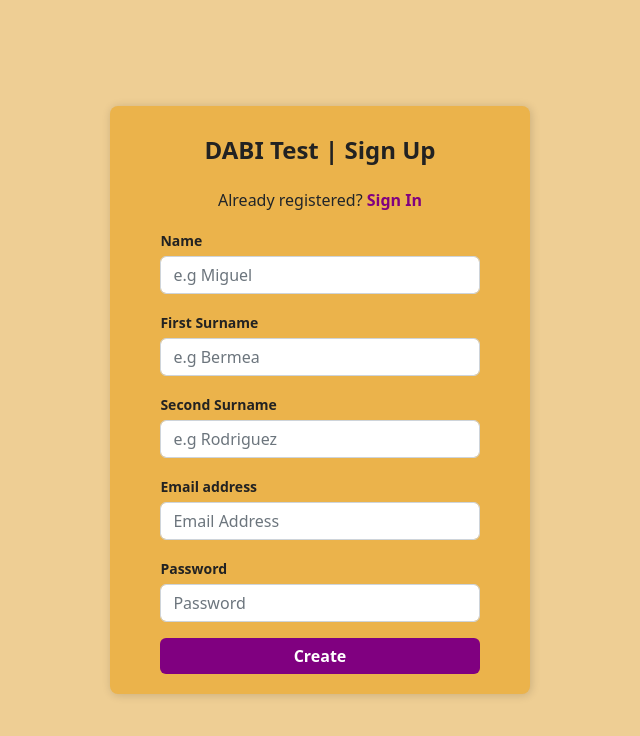
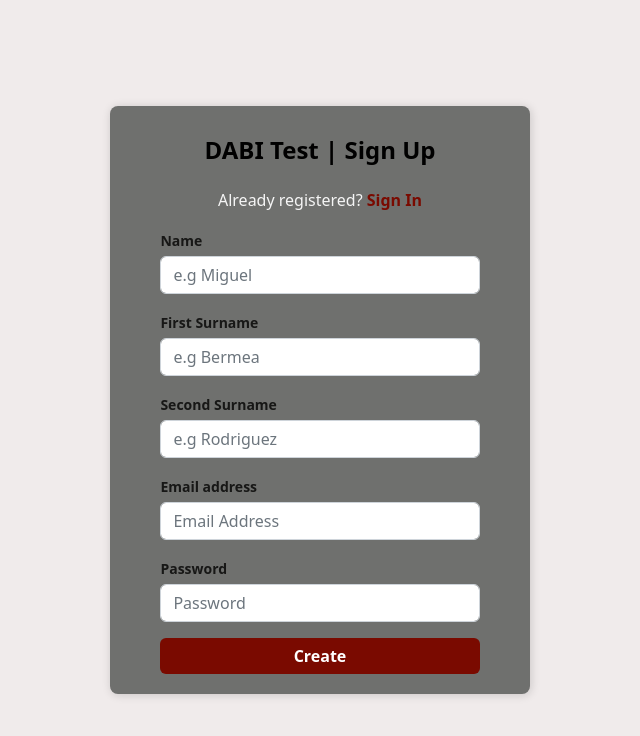
Before and after one commit to BonillaDABI/DurandalTest, a React (Create React App) app in the folder client/durandaltest/: page / in a window 1280 px wide. Both pictures are taken after a click on the element "Sign Up". Shown: the top 736 px of the page, without its empty margins (320-960 px from the left). Built offline with nearby package versions, Linux system fonts and the light colour scheme.

Commit message:
Small update of frontend
CSS Update

```diff
--- a/client/durandaltest/src/App.css
+++ b/client/durandaltest/src/App.css
@@ -3,7 +3,7 @@
 }
 
 body {
-  background-color: #EECE94;
+  background-color: #F0EBEB;
 }
 
 .Auth-form-container {
@@ -12,6 +12,7 @@ body {
   align-items: center;
   width: 100vw;
   height: 100vh;
+  color: whitesmoke;
 }
 
 .Auth-form {
@@ -20,7 +21,7 @@ body {
   padding-top: 30px;
   padding-bottom: 20px;
   border-radius: 8px;
-  background-color: #EBB34B;
+  background-color: #6F706E;
 }
 
 .Auth-form-content {
@@ -32,24 +33,24 @@ body {
   text-align: center;
   margin-bottom: 1em;
   font-size: 24px;
-  color: rgb(34, 34, 34);
+  color: black;
   font-weight: 800;
 }
 
 .Auth-links {
-  color: purple;
+  color: #7A0A00;
   pointer-events: all;
   font-weight: bold;
 }
 
 #Auth-button {
-  background-color: purple;
+  background-color: #7A0A00;
   border: none;
   font-weight: bold;
 }
 
-label {
+.form_input_labels {
   font-size: 14px;
   font-weight: 600;
-  color: rgb(34, 34, 34);
+  color: #171716;
 }
--- a/client/durandaltest/src/Components/Auth.js
+++ b/client/durandaltest/src/Components/Auth.js
@@ -20,7 +20,7 @@ export default function (props) {
               </span>
             </div>
             <div className="form-group mt-3">
-              <label>Username</label>
+              <label className="form_input_labels">Username</label>
               <input
                 type="text"
                 className="form-control mt-1"
@@ -28,7 +28,7 @@ export default function (props) {
               />
             </div>
             <div className="form-group mt-3">
-              <label>Password</label>
+              <label className="form_input_labels">Password</label>
               <input
                 type="password"
                 className="form-control mt-1"
@@ -61,7 +61,7 @@ export default function (props) {
             </span>
           </div>
           <div className="form-group mt-3">
-            <label>Name</label>
+            <label className="form_input_labels">Name</label>
             <input
               type="text"
               className="form-control mt-1"
@@ -69,7 +69,7 @@ export default function (props) {
             />
           </div>
           <div className="form-group mt-3">
-            <label>First Surname</label>
+            <label className="form_input_labels">First Surname</label>
             <input
               type="text"
               className="form-control mt-1"
@@ -77,7 +77,7 @@ export default function (props) {
             />
           </div>
           <div className="form-group mt-3">
-            <label>Second Surname</label>
+            <label className="form_input_labels">Second Surname</label>
             <input
               type="text"
               className="form-control mt-1"
@@ -85,7 +85,7 @@ export default function (props) {
             />
           </div>
           <div className="form-group mt-3">
-            <label>Email address</label>
+            <label className="form_input_labels">Email address</label>
             <input
               type="email"
               className="form-control mt-1"
@@ -93,7 +93,7 @@ export default function (props) {
             />
           </div>
           <div className="form-group mt-3">
-            <label>Password</label>
+            <label className="form_input_labels">Password</label>
             <input
               type="password"
               className="form-control mt-1"
```
